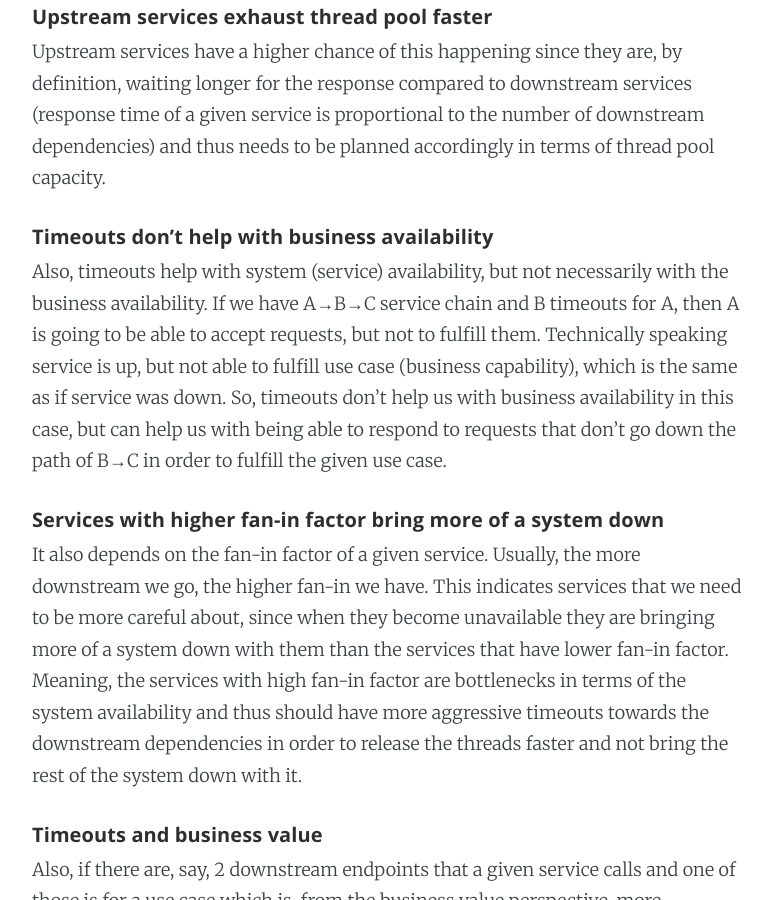
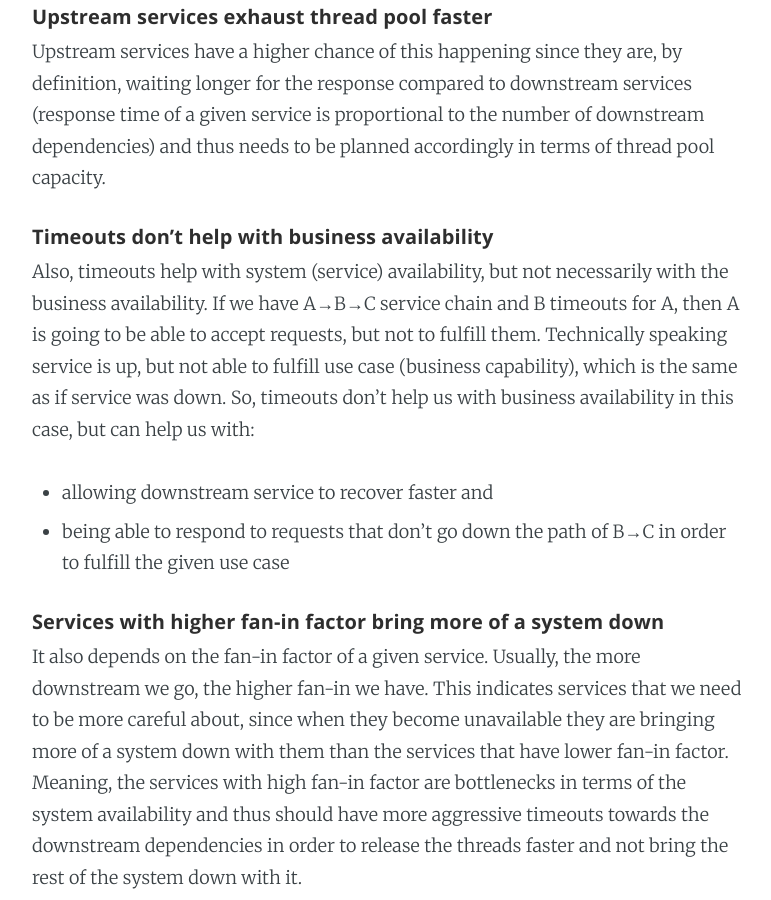
Before and after one commit to dragan-stepanovic/dragan-stepanovic.github.io, a Jekyll site: the page built from _posts/2020-07-19-on-timeouts.md, in a window 1280 px wide and 900 px high, scrolled down 538 px. Shown: the whole window, without its empty margins (253-1024 px from the left). Built offline with Jekyll 4.4.1, drawn with Linux system fonts in a browser that asks for light colours.

Commit message:
Update 2020-07-19-on-timeouts.md

```diff
--- a/_posts/2020-07-19-on-timeouts.md
+++ b/_posts/2020-07-19-on-timeouts.md
@@ -14,7 +14,9 @@ Upstream services have a higher chance of this happening since they are, by defi
 
 ##### Timeouts don't help with business availability
 Also, timeouts help with system (service) availability, but not necessarily with the business availability.
-If we have A→B→C service chain and B timeouts for A, then A is going to be able to accept requests, but not to fulfill them. Technically speaking service is up, but not able to fulfill use case (business capability), which is the same as if service was down. So, timeouts don't help us with business availability in this case, but can help us with being able to respond to requests that don't go down the path of B→C in order to fulfill the given use case.
+If we have A→B→C service chain and B timeouts for A, then A is going to be able to accept requests, but not to fulfill them. Technically speaking service is up, but not able to fulfill use case (business capability), which is the same as if service was down. So, timeouts don't help us with business availability in this case, but can help us with:
+- allowing downstream service to recover faster and
+- being able to respond to requests that don't go down the path of B→C in order to fulfill the given use case
 
 ##### Services with higher fan-in factor bring more of a system down
 It also depends on the fan-in factor of a given service. Usually, the more downstream we go, the higher fan-in we have. This indicates services that we need to be more careful about, since when they become unavailable they are bringing more of a system down with them than the services that have lower fan-in factor.
```
